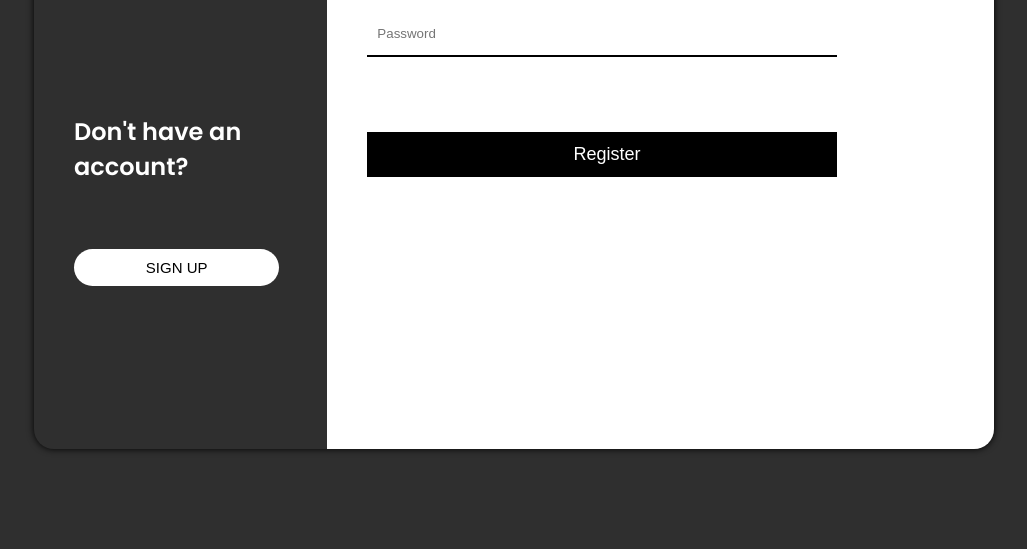
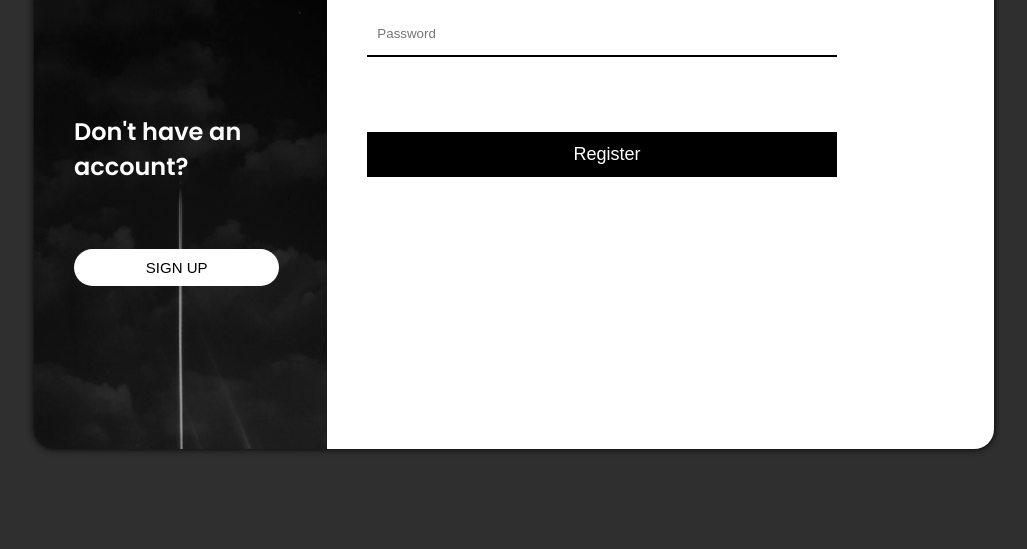
Before and after one commit to mhrnrezaei/Finall-project, a plain HTML site: page register/register.html in a window 1280 px wide. Shown: the part 251-800 px from the top of the page, without its empty margins (126-1153 px from the left). Drawn offline with Linux system fonts and the light colour scheme; the site is published under a folder, as on GitHub Pages, so addresses that start at the root find nothing.

Commit message:
this is my new change

```diff
--- a/register/style/main.scss
+++ b/register/style/main.scss
@@ -29,7 +29,7 @@ html {
     .sec-left-side {
       flex: 1;
       display: flex;
-      background-image: url("/register/image/back.jpg");
+      background-image: url("../image/back.jpg");
       background-position: center;
       background-repeat: no-repeat;
       background-size: cover;
```
Also changed, not shown: register/style/main.css, 1 other file.
